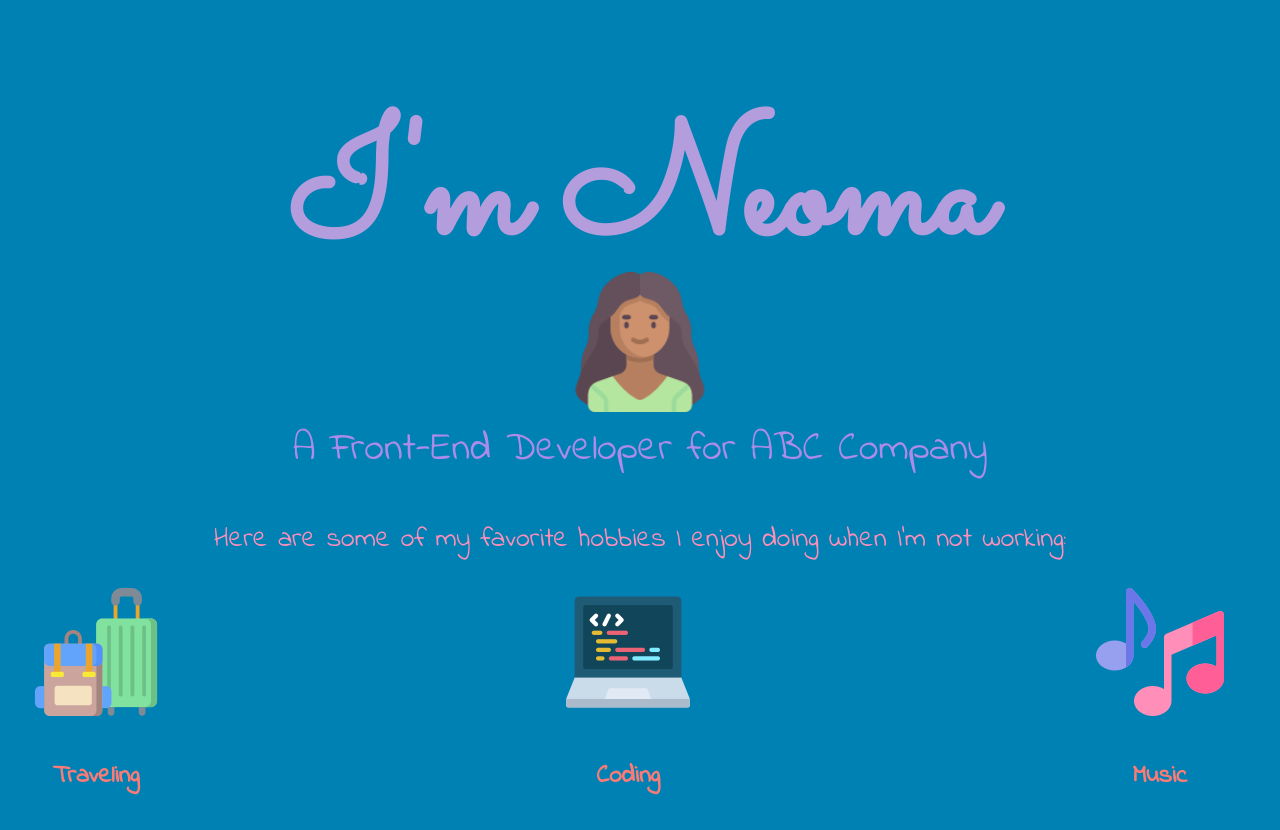
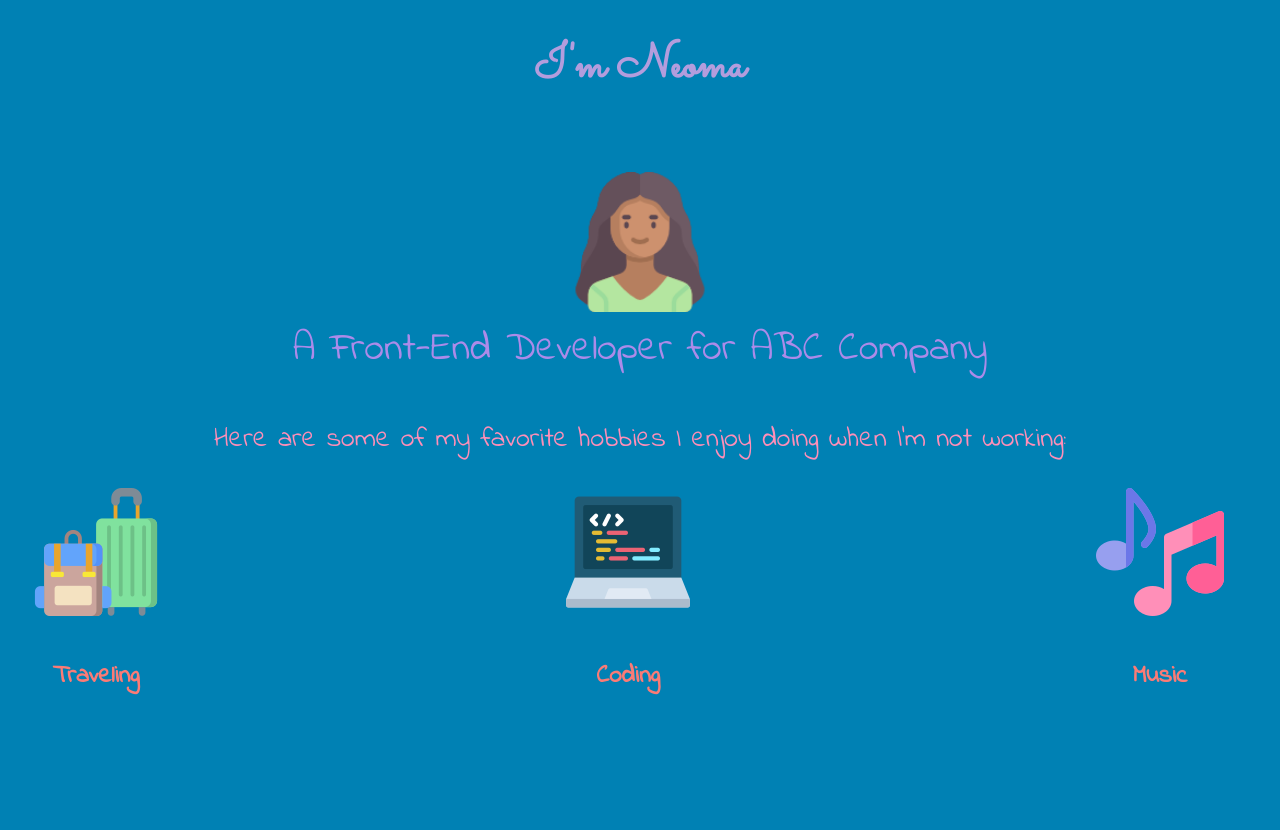
Before and after one commit to NenoCraig17/NeomaNyxP, a plain HTML site: page index.html in a window 1280 px wide. Shown: the top 830 px of the page. Drawn offline with Linux system fonts and the light colour scheme; a web font is replaced by a local one.

Commit message:
Update styles.css

```diff
--- a/CSS/styles.css
+++ b/CSS/styles.css
@@ -29,15 +29,14 @@ body {
     font-size: 28px;
   }
 
-   h1 {
+  h1 {
     color: #B39DDD;
-    font-size: 10rem;
-    line-height: 0;
-    padding-top: 170px;
-    margin: 2rem 0;
+    font-size: 3rem;
+	  text-align: center;
+	  margin: 2rem 0;
     font-family: "Sacramento", cursive;
-    text-align: center;
   }
+
 
   @media only screen and (max-width: 600px) {
     .h1 {
```
